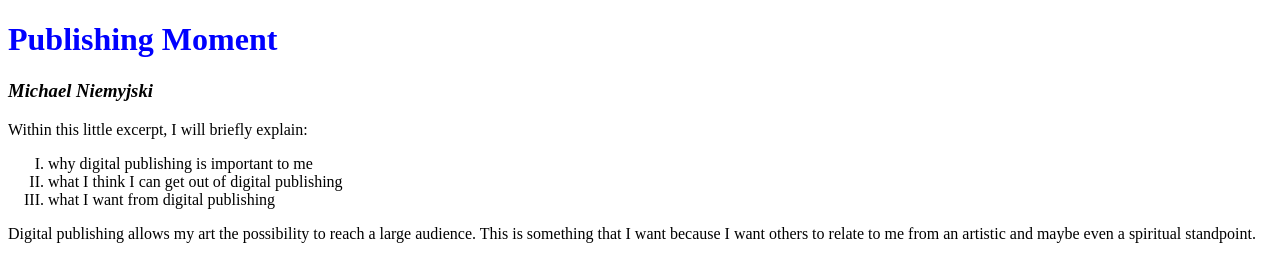
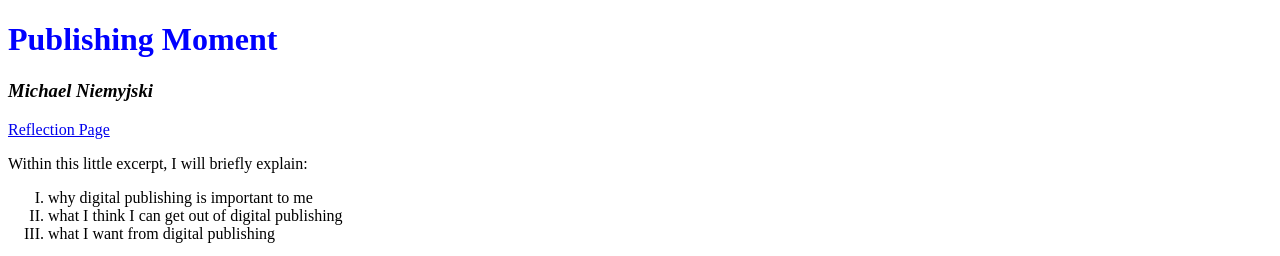
Before and after one commit to michaelniemyjski/test-project, a plain HTML site: page index.html in a window 1280 px wide. Shown: the top 256 px of the page. Drawn offline with Linux system fonts and the light colour scheme.

Commit message:
index.html

```diff
--- a/index.html
+++ b/index.html
@@ -7,7 +7,7 @@
 
 <h1 style="color:blue;">Publishing Moment</h1>
 <h3><em>Michael Niemyjski</em></h3>
-
+<a href="reflection.html">Reflection Page</a>
 <p>Within this little excerpt, I will briefly explain:</p>
 <ol style="list-style-type:upper-roman">
 <li>why digital publishing is important to me</li>
```
